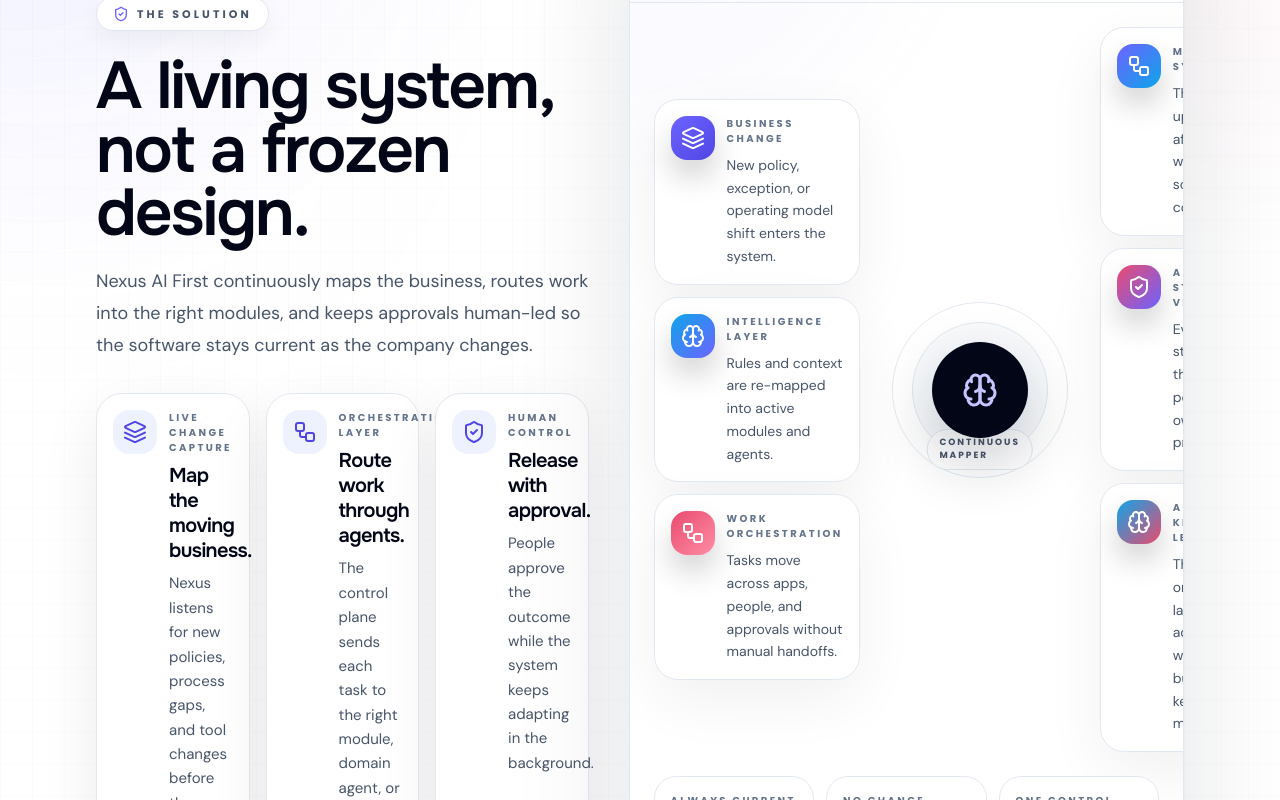
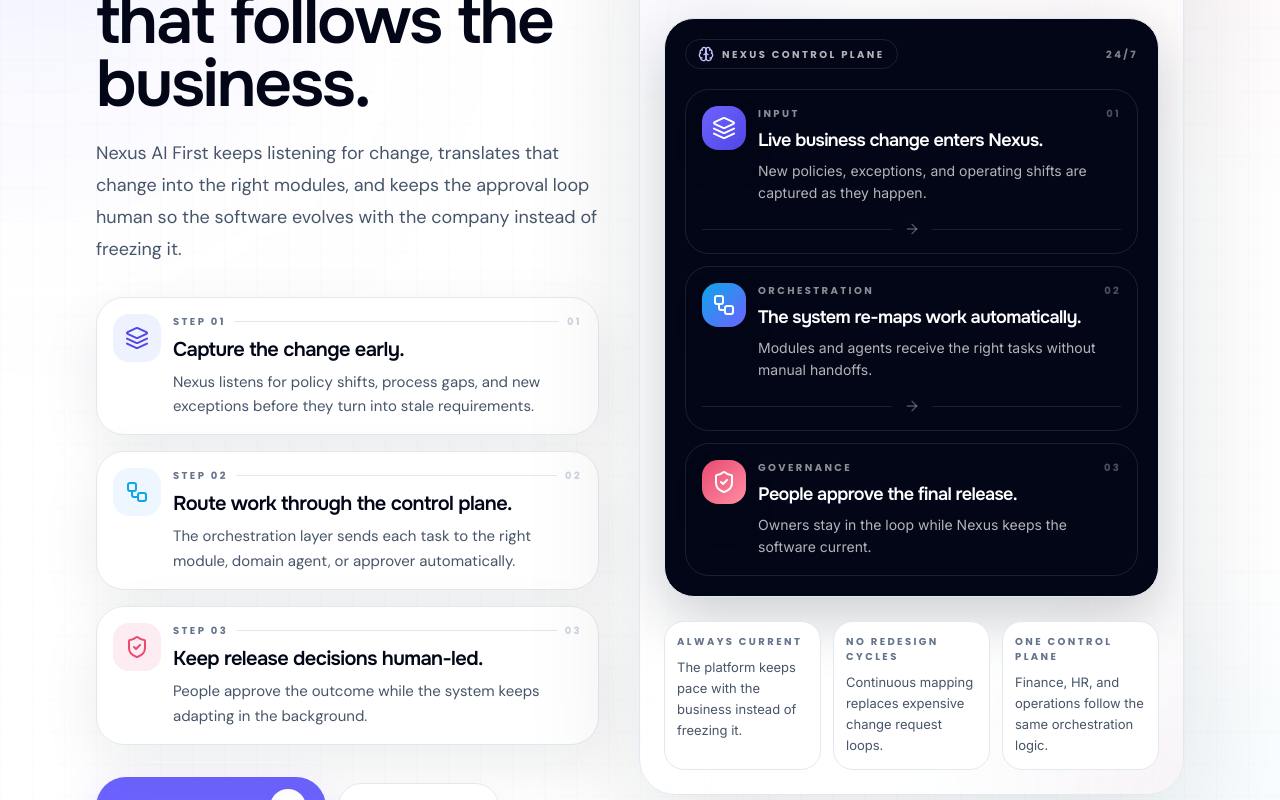
Before and after one commit to asadknow-hub/marketingwebsite, a Next.js app: page / in a window 1280 px wide. Shown: the part 1860-2660 px from the top of the page. Built offline with nearby package versions, Linux system fonts and the light colour scheme; a web font is replaced by a local one.

Commit message:
Rework solution section storytelling

```diff
--- a/components/templates/finance-management-landing-page-finsyc/homepage-redesign/solution.tsx
+++ b/components/templates/finance-management-landing-page-finsyc/homepage-redesign/solution.tsx
@@ -2,86 +2,73 @@
 
 import { type ElementType } from "react";
 import { motion } from "framer-motion";
-import { ArrowUpRight, Brain, Layers, ShieldCheck, Workflow } from "lucide-react";
+import { ArrowRight, ArrowUpRight, Brain, Layers, ShieldCheck, Workflow } from "lucide-react";
 import { useGetInTouchModal } from "@/components/site/GetInTouchModal";
 
-interface SolutionPillar {
+interface SolutionStep {
   label: string;
-  title: string;
-  description: string;
-  icon: ElementType;
-}
-
-interface SignalItem {
   title: string;
   description: string;
   icon: ElementType;
   accent: string;
 }
 
-const solutionPillars: SolutionPillar[] = [
+interface FlowStage {
+  label: string;
+  title: string;
+  description: string;
+  icon: ElementType;
+  accent: string;
+}
+
+const solutionSteps: SolutionStep[] = [
   {
-    label: "Live change capture",
-    title: "Map the moving business.",
+    label: "Step 01",
+    title: "Capture the change early.",
     description:
-      "Nexus listens for new policies, process gaps, and tool changes before they turn into stale requirements.",
+      "Nexus listens for policy shifts, process gaps, and new exceptions before they turn into stale requirements.",
     icon: Layers,
+    accent: "bg-[#EEF2FF] text-[#4F46E5]",
   },
   {
-    label: "Orchestration layer",
-    title: "Route work through agents.",
+    label: "Step 02",
+    title: "Route work through the control plane.",
     description:
-      "The control plane sends each task to the right module, domain agent, or approver automatically.",
+      "The orchestration layer sends each task to the right module, domain agent, or approver automatically.",
     icon: Workflow,
+    accent: "bg-[#EEF7FF] text-[#0EA5E9]",
   },
   {
-    label: "Human control",
-    title: "Release with approval.",
+    label: "Step 03",
+    title: "Keep release decisions human-led.",
     description:
       "People approve the outcome while the system keeps adapting in the background.",
     icon: ShieldCheck,
+    accent: "bg-[#FDECF2] text-[#E94B6F]",
   },
 ];
 
-const incomingSignals: SignalItem[] = [
+const flowStages: FlowStage[] = [
   {
-    title: "Business change",
-    description: "New policy, exception, or operating model shift enters the system.",
+    label: "Input",
+    title: "Live business change enters Nexus.",
+    description: "New policies, exceptions, and operating shifts are captured as they happen.",
     icon: Layers,
     accent: "from-[#6C63FF] to-[#4F46E5]",
   },
   {
-    title: "Intelligence layer",
-    description: "Rules and context are re-mapped into active modules and agents.",
-    icon: Brain,
+    label: "Orchestration",
+    title: "The system re-maps work automatically.",
+    description: "Modules and agents receive the right tasks without manual handoffs.",
+    icon: Workflow,
     accent: "from-[#0EA5E9] to-[#6C63FF]",
   },
   {
-    title: "Work orchestration",
-    description: "Tasks move across apps, people, and approvals without manual handoffs.",
-    icon: Workflow,
+    label: "Governance",
+    title: "People approve the final release.",
+    description: "Owners stay in the loop while Nexus keeps the software current.",
+    icon: ShieldCheck,
     accent: "from-[#E94B6F] to-[#FF8DA5]",
-  },
-];
-
-const orchestrationActions: SignalItem[] = [
-  {
-    title: "Modules sync",
-    description: "The suite updates the affected workflow, screen, and control layer.",
-    icon: Workflow,
-    accent: "from-[#6C63FF] to-[#0EA5E9]",
-  },
-  {
-    title: "Approvals stay visible",
-    description: "Every release still passes through the people who own the process.",
-    icon: ShieldCheck,
-    accent: "from-[#E94B6F] to-[#6C63FF]",
-  },
-  {
-    title: "Agents keep learning",
-    description: "The orchestration layer keeps adapting while the business keeps moving.",
-    icon: Brain,
-    accent: "from-[#0EA5E9] to-[#E94B6F]",
   },
 ];
 
@@ -91,8 +78,8 @@
     description: "The platform keeps pace with the business instead of freezing it.",
   },
   {
-    title: "No change requests",
-    description: "Continuous mapping replaces expensive redesign cycles.",
+    title: "No redesign cycles",
+    description: "Continuous mapping replaces expensive change request loops.",
   },
   {
     title: "One control plane",
@@ -100,69 +87,144 @@
   },
 ];
 
-function PillarCard({ pillar, index }: { pillar: SolutionPillar; index: number }) {
-  const Icon = pillar.icon;
+function SolutionStepCard({ step, index }: { step: SolutionStep; index: number }) {
+  const Icon = step.icon;
 
   return (
-    <motion.div
-      initial={{ opacity: 0, y: 18 }}
+    <motion.article
+      initial={{ opacity: 0, y: 16 }}
       whileInView={{ opacity: 1, y: 0 }}
       viewport={{ once: true }}
-      transition={{ duration: 0.6, delay: 0.06 * index, ease: "easeOut" as const }}
-      className="rounded-[26px] border border-slate-200 bg-white p-4 shadow-[0_20px_60px_rgba(15,23,42,0.08)] backdrop-blur-xl"
+      transition={{ duration: 0.55, delay: 0.06 * index, ease: "easeOut" as const }}
+      className="rounded-[28px] border border-slate-200 bg-white p-4 shadow-[0_20px_60px_rgba(15,23,42,0.08)] backdrop-blur-xl"
     >
       <div className="flex items-start gap-3">
-        <div className="flex h-11 w-11 shrink-0 items-center justify-center rounded-2xl bg-[#EEF2FF] text-[#4F46E5]">
+        <div className={"flex h-12 w-12 shrink-0 items-center justify-center rounded-2xl " + step.accent}>
           <Icon className="h-4.5 w-4.5" />
         </div>
-        <div className="min-w-0">
+
+        <div className="min-w-0 flex-1">
+          <div className="flex items-center gap-2">
             <p className="font-poppins text-[10px] font-bold uppercase tracking-[0.24em] text-slate-500">
-            {pillar.label}
+              {step.label}
             </p>
+            <div className="h-px flex-1 bg-slate-200" />
+            <span className="font-poppins text-[10px] font-bold uppercase tracking-[0.24em] text-slate-300">
+              {String(index + 1).padStart(2, "0")}
+            </span>
+          </div>
+
           <h3 className="mt-2 font-onest text-[18px] font-semibold leading-tight tracking-[-0.6px] text-slate-950 sm:text-[20px]">
-            {pillar.title}
+            {step.title}
           </h3>
+
           <p className="mt-2 font-['DM_Sans'] text-[14px] leading-relaxed text-slate-600 sm:text-[15px]">
-            {pillar.description}
+            {step.description}
           </p>
         </div>
       </div>
-    </motion.div>
+    </motion.article>
   );
 }
 
-function SignalCard({ signal }: { signal: SignalItem }) {
-  const Icon = signal.icon;
+function SolutionFlowVisual() {
+  return (
+    <motion.div
+      initial={{ opacity: 0, y: 28, scale: 0.98 }}
+      whileInView={{ opacity: 1, y: 0, scale: 1 }}
+      viewport={{ once: true }}
+      transition={{ duration: 0.8, ease: [0.21, 0.47, 0.32, 0.98] as const }}
+      className="relative overflow-hidden rounded-[36px] border border-slate-200 bg-white/92 shadow-[0_30px_120px_rgba(15,23,42,0.12)] backdrop-blur-2xl"
+    >
+      <div className="absolute inset-0 bg-[radial-gradient(circle_at_top_left,rgba(108,99,255,0.06),transparent_26%),radial-gradient(circle_at_bottom_right,rgba(233,75,111,0.05),transparent_24%)]" />
+
+      <div className="relative z-10 p-5 sm:p-6">
+        <div className="flex items-start justify-between gap-4">
+          <div>
+            <p className="font-poppins text-[10px] font-bold uppercase tracking-[0.28em] text-slate-500">
+              Live solution loop
+            </p>
+            <p className="mt-2 max-w-[420px] font-onest text-[22px] font-semibold tracking-[-0.6px] text-slate-950 sm:text-[26px]">
+              Change enters, the system adapts, people approve.
+            </p>
+          </div>
+
+          <div className="rounded-full border border-emerald-500/20 bg-emerald-50 px-3 py-1.5 font-poppins text-[10px] font-bold uppercase tracking-[0.24em] text-emerald-700">
+            always adapting
+          </div>
+        </div>
+
+        <div className="mt-6 rounded-[30px] border border-slate-200 bg-slate-950 p-4 shadow-[0_20px_60px_rgba(15,23,42,0.22)] sm:p-5">
+          <div className="flex items-center justify-between gap-3">
+            <div className="inline-flex items-center gap-2 rounded-full border border-white/10 bg-white/6 px-3 py-1.5">
+              <Brain className="h-4 w-4 text-[#C7C3FF]" />
+              <span className="font-poppins text-[10px] font-bold uppercase tracking-[0.24em] text-white/70">
+                Nexus control plane
+              </span>
+            </div>
+            <span className="font-poppins text-[10px] font-bold uppercase tracking-[0.24em] text-white/50">
+              24/7
+            </span>
+          </div>
+
+          <div className="mt-5 space-y-3">
+            {flowStages.map((stage, index) => {
+              const Icon = stage.icon;
 
               return (
-    <div className="rounded-[24px] border border-slate-200 bg-white p-4 shadow-[0_20px_60px_rgba(15,23,42,0.06)] backdrop-blur-xl">
+                <div key={stage.label} className="rounded-[24px] border border-white/10 bg-white/6 p-4">
                   <div className="flex items-start gap-3">
-        <div className={"flex h-11 w-11 shrink-0 items-center justify-center rounded-2xl bg-gradient-to-br text-white shadow-[0_16px_30px_rgba(0,0,0,0.18)] " + signal.accent}>
+                    <div className={"flex h-11 w-11 shrink-0 items-center justify-center rounded-2xl bg-gradient-to-br text-white shadow-[0_16px_30px_rgba(0,0,0,0.18)] " + stage.accent}>
                       <Icon className="h-4.5 w-4.5" />
                     </div>
+
                     <div className="min-w-0 flex-1">
-          <p className="font-poppins text-[10px] font-bold uppercase tracking-[0.24em] text-slate-500">
-            {signal.title}
-          </p>
-          <p className="mt-2 font-['DM_Sans'] text-[13px] leading-relaxed text-slate-600 sm:text-[14px]">
-            {signal.description}
+                      <div className="flex items-center justify-between gap-3">
+                        <span className="font-poppins text-[10px] font-bold uppercase tracking-[0.24em] text-white/55">
+                          {stage.label}
+                        </span>
+                        <span className="font-poppins text-[10px] font-bold uppercase tracking-[0.22em] text-white/30">
+                          {String(index + 1).padStart(2, "0")}
+                        </span>
+                      </div>
+
+                      <h3 className="mt-2 font-onest text-[18px] font-semibold leading-tight tracking-[-0.6px] text-white">
+                        {stage.title}
+                      </h3>
+
+                      <p className="mt-2 text-[14px] leading-relaxed text-white/70">
+                        {stage.description}
                       </p>
                     </div>
                   </div>
+
+                  {index < flowStages.length - 1 ? (
+                    <div className="mt-4 flex items-center gap-3 text-white/30">
+                      <div className="h-px flex-1 bg-white/10" />
+                      <ArrowRight className="h-4 w-4" />
+                      <div className="h-px flex-1 bg-white/10" />
+                    </div>
+                  ) : null}
                 </div>
               );
-}
+            })}
+          </div>
+        </div>
 
-function OutcomeCard({ title, description }: { title: string; description: string }) {
-  return (
-    <div className="rounded-[22px] border border-slate-200 bg-white p-4 backdrop-blur-xl">
+        <div className="mt-6 grid gap-3 sm:grid-cols-3">
+          {outcomes.map((item) => (
+            <div key={item.title} className="rounded-[20px] border border-slate-200 bg-white p-3">
               <p className="font-poppins text-[10px] font-bold uppercase tracking-[0.24em] text-slate-500">
-        {title}
+                {item.title}
               </p>
-      <p className="mt-2 font-['DM_Sans'] text-[13px] leading-relaxed text-slate-600 sm:text-[14px]">
-        {description}
+              <p className="mt-2 text-[13px] leading-relaxed text-slate-600">
+                {item.description}
               </p>
             </div>
+          ))}
+        </div>
+      </div>
+    </motion.div>
   );
 }
 
@@ -182,7 +244,7 @@
       </div>
 
       <div className="relative z-10 mx-auto max-w-[1440px] px-4 sm:px-6 lg:px-[96px]">
-        <div className="grid gap-10 lg:grid-cols-[0.94fr_1.06fr] lg:items-center">
+        <div className="grid gap-10 lg:grid-cols-[0.96fr_1.04fr] lg:items-start">
           <div className="max-w-[620px]">
             <motion.div
               initial={{ opacity: 0, y: 16 }}
@@ -204,7 +266,7 @@
               transition={{ duration: 0.7, delay: 0.08, ease: "easeOut" as const }}
               className="mt-6 max-w-[720px] font-onest text-[38px] font-semibold leading-[0.96] tracking-[-2px] text-slate-950 sm:text-[54px] lg:text-[66px]"
             >
-              A living system, not a frozen design.
+              A living system that follows the business.
             </motion.h2>
 
             <motion.p
@@ -214,13 +276,13 @@
               transition={{ duration: 0.7, delay: 0.14, ease: "easeOut" as const }}
               className="mt-5 max-w-[640px] font-['DM_Sans'] text-[17px] leading-[1.78] text-slate-600 sm:text-[18px]"
             >
-              Nexus AI First continuously maps the business, routes work into the right modules, and keeps approvals
-              human-led so the software stays current as the company changes.
+              Nexus AI First keeps listening for change, translates that change into the right modules, and keeps
+              the approval loop human so the software evolves with the company instead of freezing it.
             </motion.p>
 
-            <div className="mt-8 grid gap-4 sm:grid-cols-3">
-              {solutionPillars.map((pillar, index) => (
-                <PillarCard key={pillar.title} pillar={pillar} index={index} />
+            <div className="mt-8 space-y-4">
+              {solutionSteps.map((step, index) => (
+                <SolutionStepCard key={step.title} step={step} index={index} />
               ))}
             </div>
 
@@ -251,86 +313,7 @@
             </motion.div>
           </div>
 
-          <motion.div
-            initial={{ opacity: 0, y: 28, scale: 0.98 }}
-            whileInView={{ opacity: 1, y: 0, scale: 1 }}
-            viewport={{ once: true }}
-            transition={{ duration: 0.8, ease: [0.21, 0.47, 0.32, 0.98] as const }}
-            className="relative overflow-hidden rounded-[36px] border border-slate-200 bg-white/90 shadow-[0_30px_120px_rgba(15,23,42,0.12)] backdrop-blur-2xl"
-          >
-            <div className="absolute inset-0 bg-[radial-gradient(circle_at_top_left,rgba(108,99,255,0.06),transparent_26%),radial-gradient(circle_at_bottom_right,rgba(233,75,111,0.05),transparent_24%)]" />
-            <div className="relative z-10 border-b border-slate-200 px-5 py-4 sm:px-6">
-              <div className="flex items-center justify-between gap-4">
-                <div>
-                  <p className="font-poppins text-[10px] font-bold uppercase tracking-[0.28em] text-slate-500">
-                    Control plane
-                  </p>
-                  <p className="mt-2 font-onest text-[22px] font-semibold tracking-[-0.6px] text-slate-950 sm:text-[26px]">
-                    Continuous mapping in motion.
-                  </p>
-                </div>
-                <div className="rounded-full border border-emerald-500/20 bg-emerald-50 px-3 py-1.5 font-poppins text-[10px] font-bold uppercase tracking-[0.24em] text-emerald-700">
-                  always adapting
-                </div>
-              </div>
-            </div>
-
-            <div className="relative z-10 p-5 sm:p-6">
-              <div className="grid gap-4 lg:grid-cols-[1fr_auto_1fr] lg:items-center">
-                <div className="space-y-3">
-                  {incomingSignals.map((signal) => (
-                    <SignalCard key={signal.title} signal={signal} />
-                  ))}
-                </div>
-
-                <div className="relative flex items-center justify-center py-6 lg:py-0">
-                  <div className="relative flex h-44 w-44 items-center justify-center sm:h-52 sm:w-52">
-                    <div className="absolute inset-0 rounded-full bg-[#6C63FF]/12 blur-[60px]" />
-                    <div className="absolute inset-4 rounded-full border border-slate-200 bg-white" />
-                    <div className="absolute inset-9 rounded-full border border-slate-200 bg-slate-50" />
-                    <div className="relative z-10 flex h-24 w-24 items-center justify-center rounded-full border border-slate-900/10 bg-slate-950 shadow-[0_24px_60px_rgba(15,23,42,0.24)]">
-                      <Brain className="h-9 w-9 text-[#C7C3FF]" />
-                    </div>
-                    <div className="absolute bottom-6 left-1/2 -translate-x-1/2 rounded-full border border-slate-200 bg-white px-3 py-1.5 font-poppins text-[9px] font-bold uppercase tracking-[0.22em] text-slate-600">
-                      Continuous mapper
-                    </div>
-                  </div>
-                </div>
-
-                <div className="space-y-3">
-                  {orchestrationActions.map((signal) => (
-                    <SignalCard key={signal.title} signal={signal} />
-                  ))}
-                </div>
-              </div>
-
-              <div className="mt-6 grid gap-3 sm:grid-cols-3">
-                {outcomes.map((item) => (
-                  <OutcomeCard key={item.title} title={item.title} description={item.description} />
-                ))}
-              </div>
-
-              <div className="mt-6 flex flex-col gap-4 rounded-[28px] border border-slate-200 bg-white p-4 sm:flex-row sm:items-center sm:justify-between sm:p-5">
-                <div>
-                  <p className="font-poppins text-[10px] font-bold uppercase tracking-[0.26em] text-slate-500">
-                    Why it works
-                  </p>
-                  <p className="mt-2 max-w-[560px] font-['DM_Sans'] text-[14px] leading-relaxed text-slate-600 sm:text-[15px]">
-                    Nexus keeps ingesting change, remapping modules, and routing work so the system never drifts from
-                    reality.
-                  </p>
-                </div>
-
-                <a
-                  href="#modules"
-                  className="inline-flex items-center gap-2 rounded-full border border-slate-200 bg-slate-50 px-4 py-3 font-poppins text-[12px] font-bold uppercase tracking-[0.24em] text-slate-700 transition-colors hover:bg-slate-100 hover:text-slate-950"
-                >
-                  See module wave
-                  <ArrowUpRight className="h-4 w-4" />
-                </a>
-              </div>
-            </div>
-          </motion.div>
+          <SolutionFlowVisual />
         </div>
       </div>
     </section>
```
Lines whose indentation alone changed are shown as unchanged.
